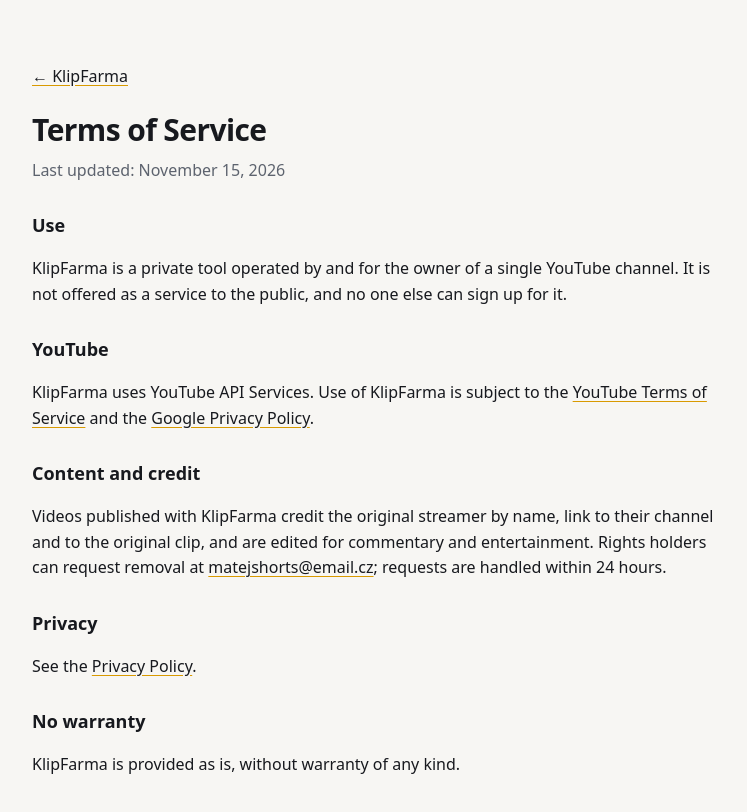
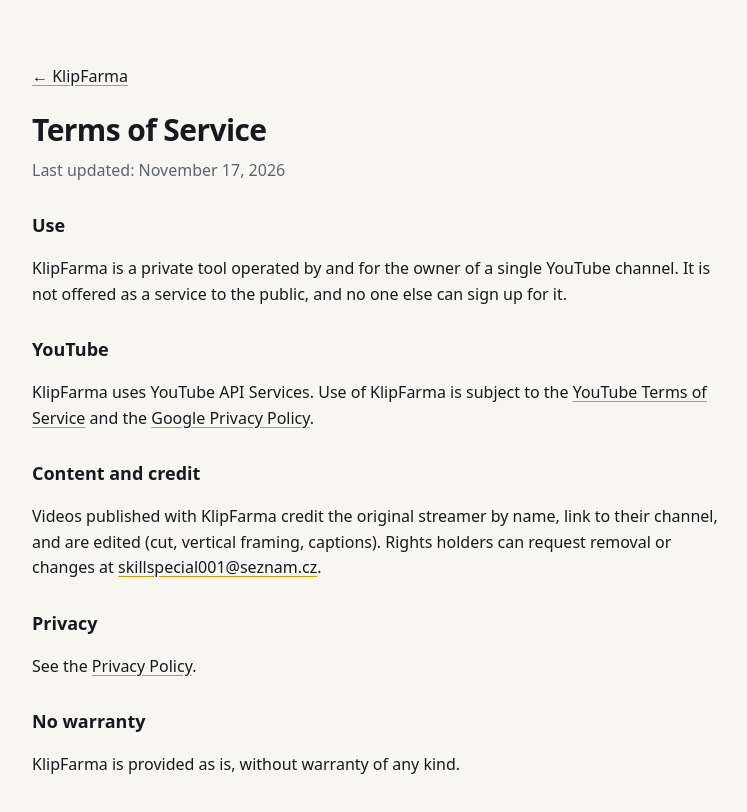
Before and after one commit to TheLucky-yt/TheLucky-yt.github.io, a plain HTML site: page terms.html in a window 1280 px wide. Shown: the whole page, without its empty margins (264-1011 px from the left). Drawn offline with Linux system fonts and the light colour scheme.

Commit message:
Update contact email and removal wording
Co-Authored-By: Claude Opus 5.5 <noreply@anthropic.com>

```diff
--- a/terms.html
+++ b/terms.html
@@ -20,7 +20,7 @@
 <main>
   <p><a href="index.html">← KlipFarma</a></p>
   <h1>Terms of Service</h1>
-  <p class="sub">Last updated: November 15, 2026</p>
+  <p class="sub">Last updated: November 17, 2026</p>
 
   <h2>Use</h2>
   <p>KlipFarma is a private tool operated by and for the owner of a single YouTube channel. It is not offered as a service to the public, and no one else can sign up for it.</p>
@@ -29,7 +29,7 @@
   <p>KlipFarma uses YouTube API Services. Use of KlipFarma is subject to the <a href="https://www.youtube.com/t/terms">YouTube Terms of Service</a> and the <a href="https://policies.google.com/privacy">Google Privacy Policy</a>.</p>
 
   <h2>Content and credit</h2>
-  <p>Videos published with KlipFarma credit the original streamer by name, link to their channel and to the original clip, and are edited for commentary and entertainment. Rights holders can request removal at <a href="mailto:matejshorts@email.cz">matejshorts@email.cz</a>; requests are handled within 24 hours.</p>
+  <p>Videos published with KlipFarma credit the original streamer by name, link to their channel, and are edited (cut, vertical framing, captions). Rights holders can request removal or changes at <a href="mailto:skillspecial001@seznam.cz">skillspecial001@seznam.cz</a>.</p>
 
   <h2>Privacy</h2>
   <p>See the <a href="privacy.html">Privacy Policy</a>.</p>
```
Also changed, not shown: index.html (+2 -2 lines), privacy.html (+2 -2 lines).
